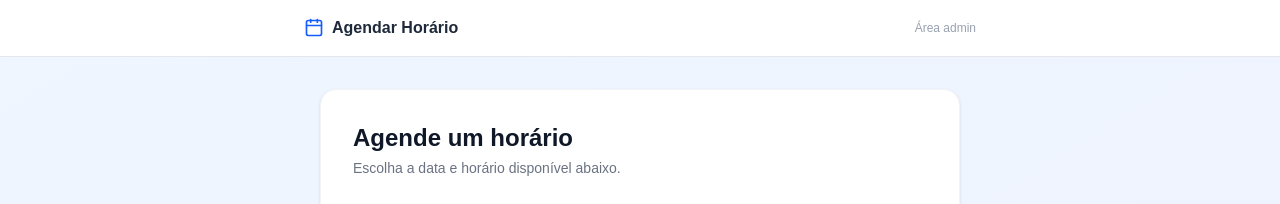
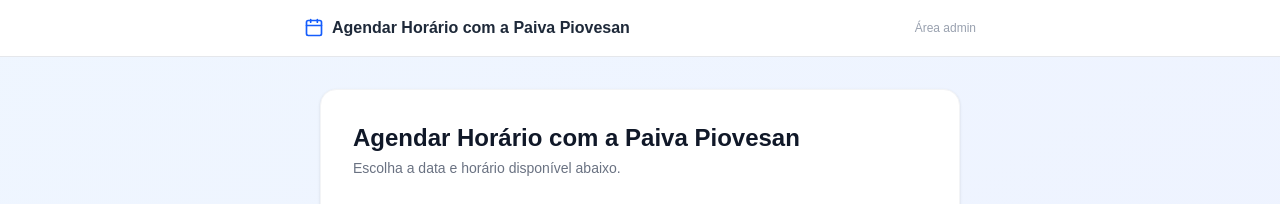
Before and after one commit to paivapiovesan/agendamento, a Next.js app: page / in a window 1280 px wide. Shown: the top 204 px of the page. Built offline with nearby package versions, Linux system fonts and the light colour scheme; no server answers; the database is empty.

Commit message:
atualiza título para Paiva Piovesan

```diff
--- a/app/layout.tsx
+++ b/app/layout.tsx
@@ -9,8 +9,8 @@
 });
 
 export const metadata: Metadata = {
-  title: "Agendamento",
-  description: "Sistema de agendamento com Google Calendar",
+  title: "Agendar Horário com a Paiva Piovesan",
+  description: "Agende um horário com a Paiva Piovesan",
 };
 
 export default function RootLayout({
--- a/app/page.tsx
+++ b/app/page.tsx
@@ -9,7 +9,7 @@
         <div className="max-w-2xl mx-auto flex items-center justify-between">
           <div className="flex items-center gap-2">
             <Calendar className="w-5 h-5 text-blue-600" />
-            <span className="font-semibold text-gray-800">Agendar Horário</span>
+            <span className="font-semibold text-gray-800">Agendar Horário com a Paiva Piovesan</span>
           </div>
           <Link
             href="/admin"
@@ -23,7 +23,7 @@
       <main className="max-w-2xl mx-auto px-4 py-8">
         <div className="bg-white rounded-2xl shadow-sm border border-gray-100 p-6 md:p-8">
           <div className="mb-8">
-            <h1 className="text-2xl font-bold text-gray-900">Agende um horário</h1>
+            <h1 className="text-2xl font-bold text-gray-900">Agendar Horário com a Paiva Piovesan</h1>
             <p className="text-gray-500 mt-1 text-sm">
               Escolha a data e horário disponível abaixo.
             </p>
```
